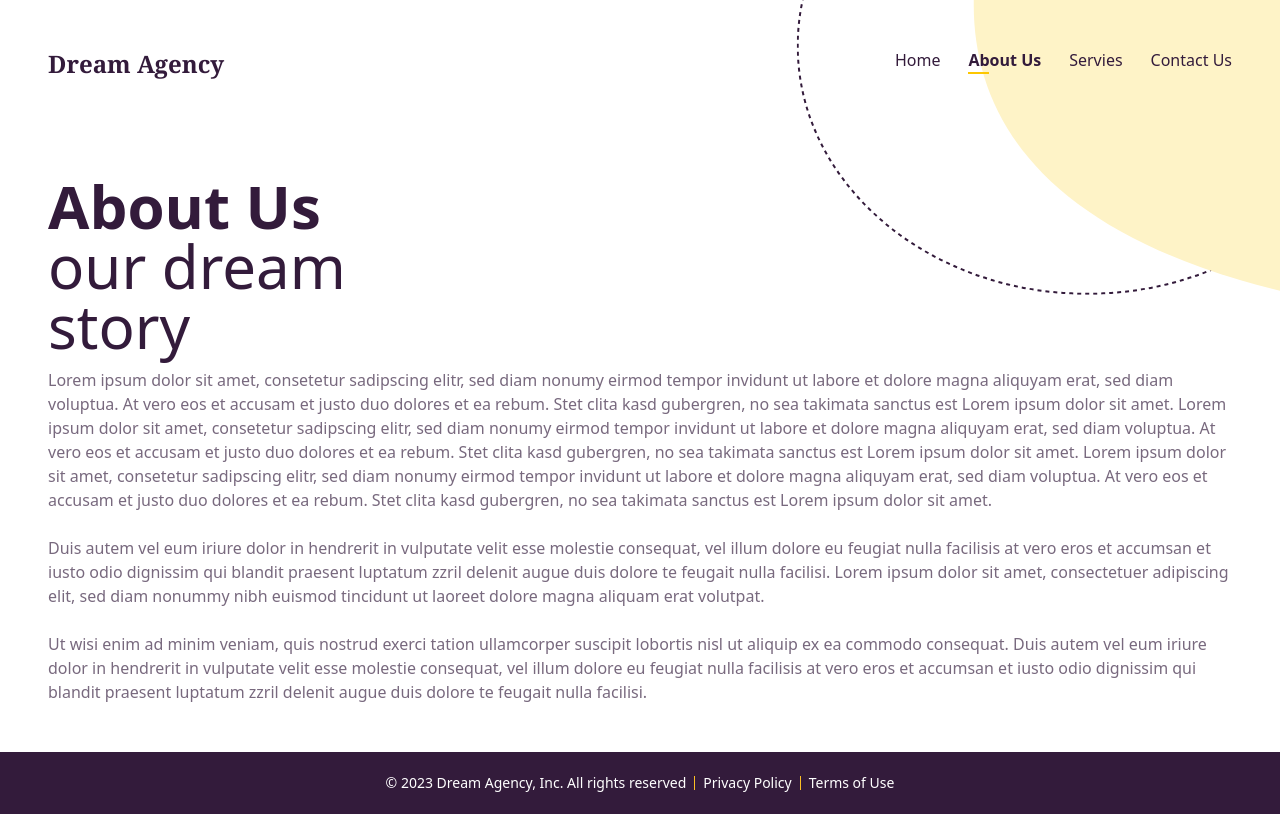
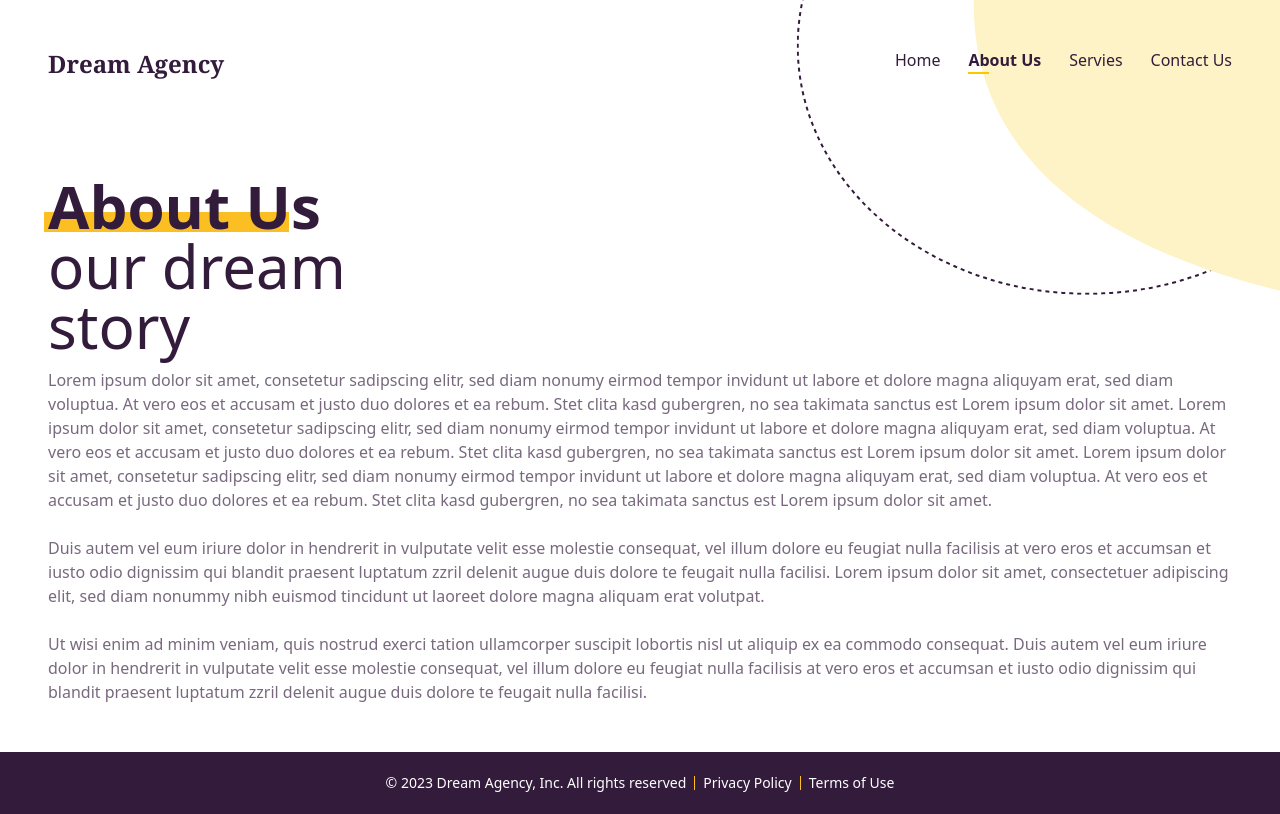
Before and after one commit to GabrielKGardner/turnpike-project, a Vue app: page /about in a window 1280 px wide. Built offline with nearby package versions, Linux system fonts and the light colour scheme.

Commit message:
fix: forgot to update css for highlighing util

```diff
--- a/src/assets/main.css
+++ b/src/assets/main.css
@@ -9,3 +9,8 @@
   --color-kta-light-pink: #fee2e2;
   --color-kta-pink: #fce7f3;
 }
+@layer utilities {
+  .highlight {
+    @apply relative inline-block before:absolute before:inset-x-0 before:left-[-4px] before:bottom-[4px] before:h-1/3 before:w-9/10 before:-z-10 before:shadow-[inset_0_20px_0_0_theme('colors.kta-yellow')];
+  }
+}
```
